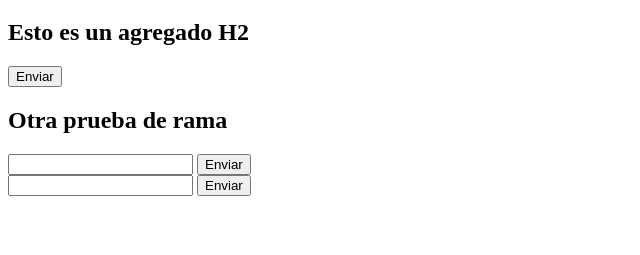
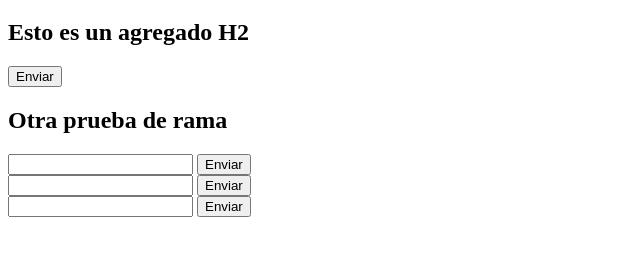
Before and after one commit to josepoz/git-test, a plain HTML site: page index.html in a window 1280 px wide. Shown: the part 61-316 px from the top of the page, without its empty margins (0-640 px from the left). Drawn offline with Linux system fonts and the light colour scheme.

Commit message:
Ultimo 2

```diff
--- a/index.html
+++ b/index.html
@@ -30,5 +30,11 @@
         <input type="button" value="Enviar">
 
     </form>
+
+    <form action="#" method="POST">
+            <input type="text">
+        <input type="button" value="Enviar">
+
+    </form>
 </body>
 </html>
```
